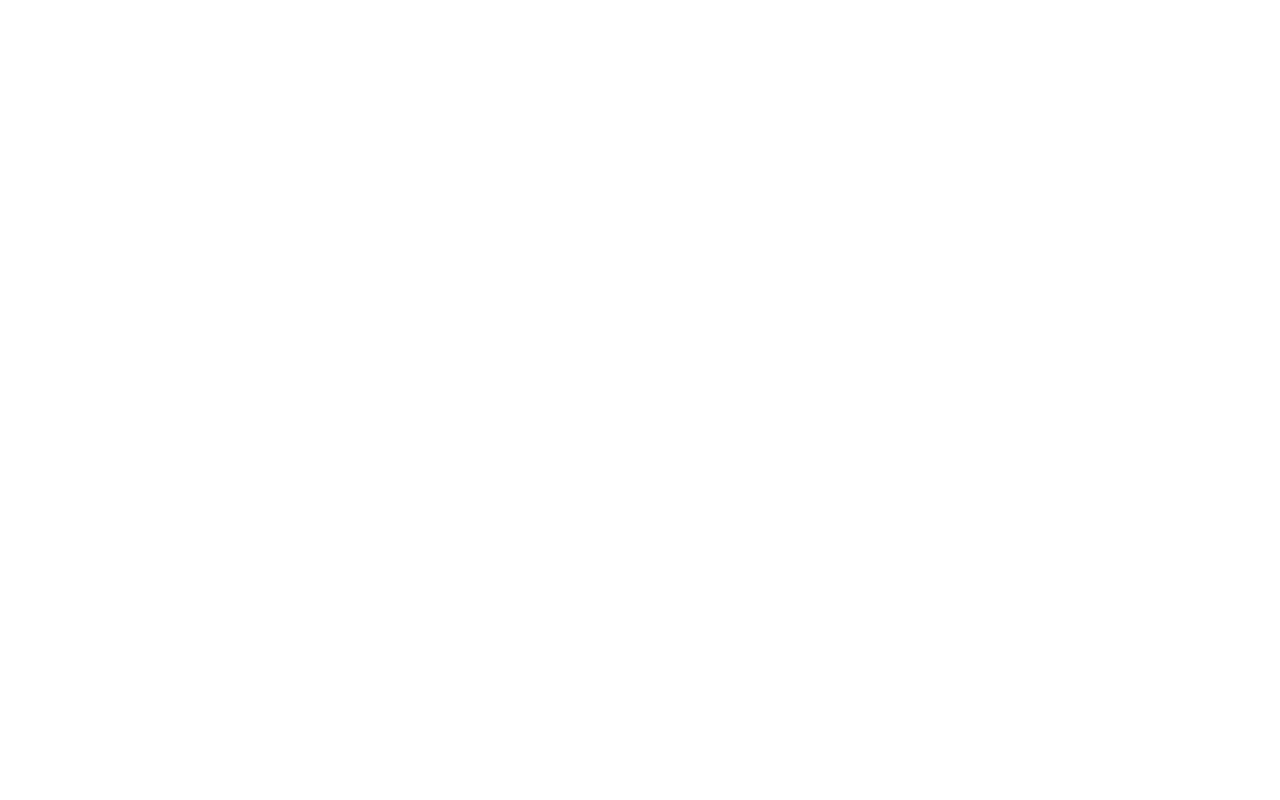
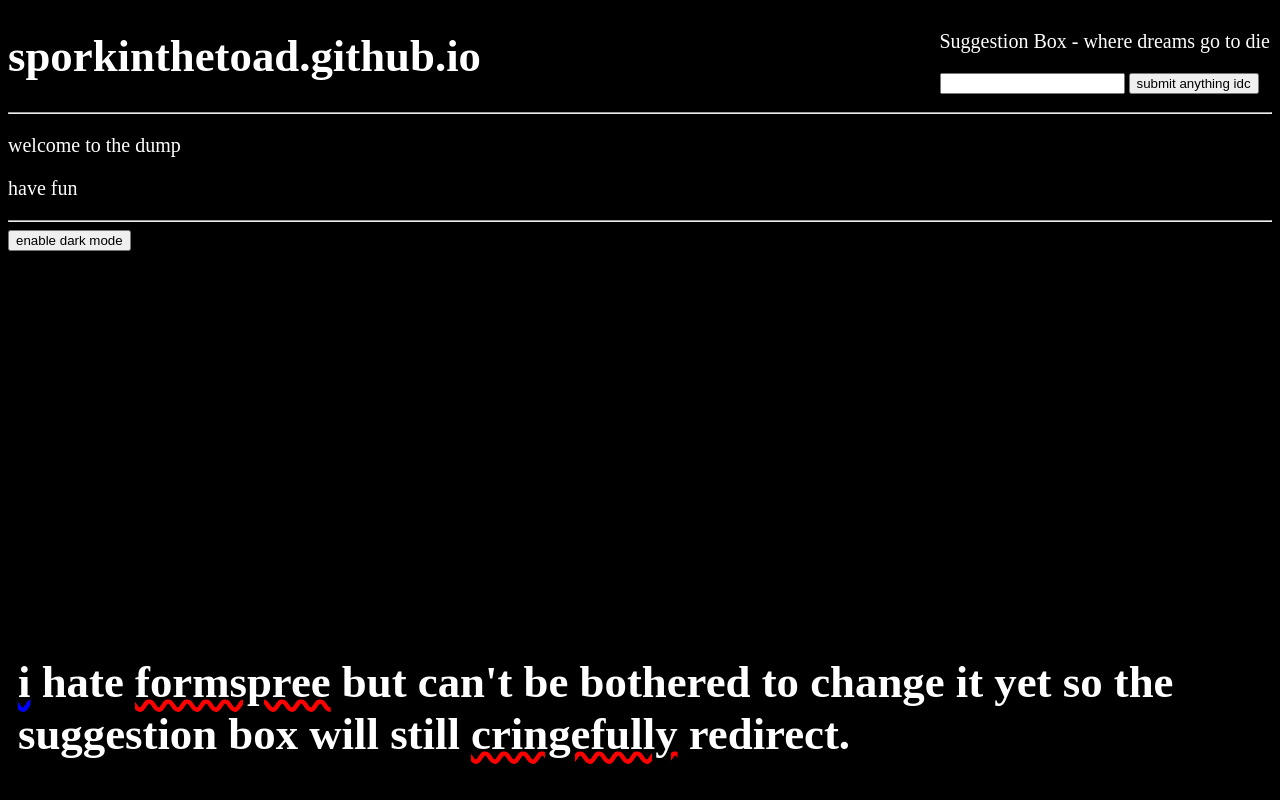
Before and after one commit to sporkinthetoad/sporkinthetoad.github.io, a plain HTML site: page index.html in a window 1280 px wide. Drawn offline with Linux system fonts and the light colour scheme.

Commit message:
index revamp
new format and brand new cutting edge dark mode feature

```diff
--- /dev/null
+++ b/assets/css/default_stylesheet.css
@@ -0,0 +1,72 @@
+
+body {
+	background-color: black;
+	color: white
+}
+
+h1 {
+	color: inherit;
+	font-size: 2.8rem;
+}
+
+p {
+	color: inherit;
+	font-size: 1.25rem
+}
+
+input {
+	color: inherit;
+}
+
+button {
+	color: black
+}
+
+hr {
+
+}
+
+.suggestionbox {
+	color: inherit;
+	position: absolute;
+	right: 0;
+	top: 0;
+	padding: 10px;
+
+
+}
+
+.footer {
+	position: absolute;
+	bottom: 0;
+	padding: 10px;
+}
+
+.dark-mode {
+	background-color: black;
+    color: black;
+}
+
+.dark-mode input,
+.dark-mode button,
+.dark-mode hr,
+.dark-mode .blunderline
+.dark-mode .runderline
+.dark-mode {
+  color: black;
+  background-color: black;
+  border-color: black;
+  text-decoration: none
+}
+
+.runderline {
+	text-decoration-line: underline;
+	text-decoration-style: wavy;
+	text-decoration-color: red;
+}
+
+.blunderline {
+	text-decoration-line: underline;
+	text-decoration-style: wavy;
+	text-decoration-color: blue;
+}
--- a/index.html
+++ b/index.html
@@ -1,5 +1,65 @@
 <!DOCTYPE html>
 <html>
+
 <head>
 <title>sporkinthetoad</title>
+<link rel="icon" type="image/x-icon" href="assets/images/favicon.ico">
+<link rel="stylesheet" href="assets/css/default_stylesheet.css">
+<script>
+    if (Math.random() < (1/33000000)) {
+      alert("you have been struck by lightning");
+    }
+  </script>
 </head>
+
+<body>
+<h1>sporkinthetoad.github.io</h1>
+
+<div class = 'suggestionbox'>
+	<p>Suggestion Box - where dreams go to die</p>
+	<form action='https://formspree.io/f/mldjabrw' method='POST'>
+      <input
+        type="text"
+        id="suggestion-input"
+        name="suggestion"
+        placeholder=""
+        required
+      >
+
+        <button>
+        submit anything idc
+		</button>
+	</form>
+</div>
+
+<hr>
+<p>welcome to the dump</p>
+<p>have fun<p>
+<hr>
+
+<button onclick="darkMode()">
+enable dark mode
+</button>
+
+<script>
+function darkMode() {
+   var element = document.body;
+   element.classList.add('dark-mode');
+   var element = document.querySelector('.blunderline');
+   element.classList.remove('blunderline');
+   var element = document.querySelector('.runderline');
+   element.classList.remove('runderline');
+   var element = document.querySelector('.runderline');
+   element.classList.remove('runderline');
+}
+</script>
+
+
+
+</body>
+
+<footer class = 'footer'>
+<h1><span class = 'blunderline'>i</span> hate <span class = 'runderline'>formspree</span> but can't be bothered to change it yet so the suggestion box will still <span class = 'runderline'>cringefully</span> redirect.</h1>
+</footer>
+
+</html>
```
Also changed, not shown: assets/images/favicon.ico (added), styles.css (deleted).
